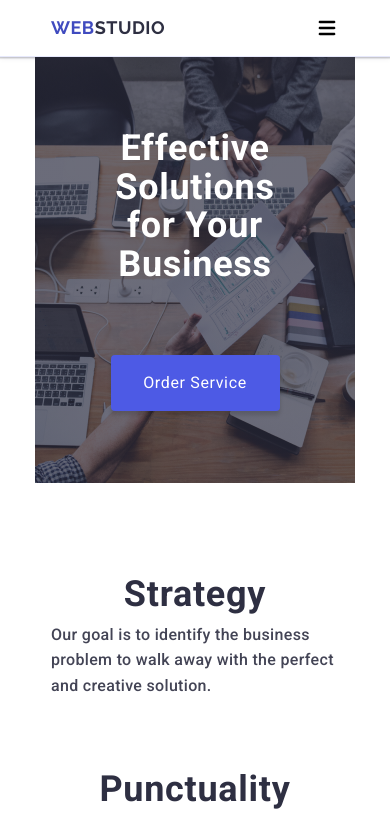
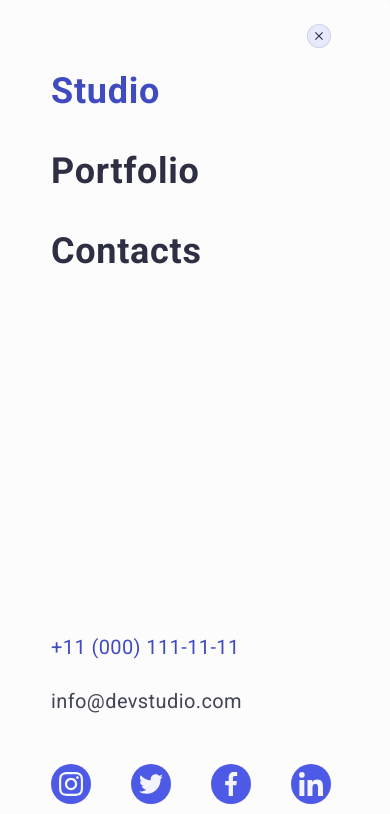
Before and after one commit to MykytaKononov/goit-markup-hw-06, a plain HTML site: page index.html in a window 390 px wide. Shown: the top 814 px of the page. Drawn offline with nearby package versions, Linux system fonts and the light colour scheme.

Commit message:
3/3fulldone

```diff
--- a/css/styles.css
+++ b/css/styles.css
@@ -379,7 +379,7 @@ button {
 }
 .footer-logo {
   display: inline-block;
-  margin: 16px 0;
+  margin-bottom: 16px;
 }
 .tagline {
   color: #f4f4fd;
@@ -405,8 +405,8 @@ button {
 }
 .footer-social-links-container {
   display: flex;
+  gap: 16px;
   justify-content: center;
-  gap: 16px;
 }
 .footer-social-links-container-li {
   width: 40px;
@@ -722,10 +722,9 @@ button {
 }
 
 .modal-mobile-menu {
-  position: absolute;
-  top: 50%;
-  left: 50%;
-  transform: translate(-50%, -50%);
+  position: fixed;
+  top: 0;
+  left: 0;
   background: #fcfcfc;
   height: 100%;
   width: 100%;
@@ -733,14 +732,24 @@ button {
   box-shadow: 0px 1px 1px rgba(0, 0, 0, 0.14), 0px 1px 3px rgba(0, 0, 0, 0.12),
     0px 2px 1px rgba(0, 0, 0, 0.2);
   border-radius: 4px;
-  transition: transform 250ms cubic-bezier(0.4, 0, 0.2, 1);
-  padding: 72px 24px 0 24px;
+  transition: opacity 250ms cubic-bezier(0.4, 0, 0.2, 1),
+    visibility 250ms cubic-bezier(0.4, 0, 0.2, 1);
+}
+.mobile-menu-container {
+  position: relative;
+  padding-top: 72px;
+  padding-bottom: 40px;
+  display: flex;
+  flex-direction: column;
+  height: 100%;
+}
+.modal-menu-buttons {
+  margin-bottom: auto;
 }
 .modal-menu-buttons-ul {
   display: flex;
   flex-direction: column;
   gap: 40px;
-  margin-bottom: 168px;
 }
 .modal-menu-buttons-p {
   font-size: 36px;
@@ -762,23 +771,25 @@ button {
   margin-bottom: 48px;
 }
 .modal-menu-social-links-container {
-  margin-bottom: 40px;
   gap: 40px;
+  justify-content: start;
+}
+.modal-social-links {
+  margin-bottom: 0;
 }
 .modal-mobile-order {
-  position: absolute;
+  position: fixed;
   top: 50%;
   left: 50%;
   transform: translate(-50%, -50%);
   background: #fcfcfc;
-  min-height: 623px;
   width: 288px;
   overflow-y: hidden;
   box-shadow: 0px 1px 1px rgba(0, 0, 0, 0.14), 0px 1px 3px rgba(0, 0, 0, 0.12),
     0px 2px 1px rgba(0, 0, 0, 0.2);
   border-radius: 4px;
   transition: transform 250ms cubic-bezier(0.4, 0, 0.2, 1);
-  padding: 72px 24px 0 24px;
+  padding: 72px 24px 24px 24px;
 }
 .modal-mobile-order-main-p {
   text-align: center;
@@ -823,6 +834,9 @@ button {
   pointer-events: none;
   opacity: 0;
 }
+.blue {
+  color: #404bbf;
+}
 
 @media screen and (min-width: 320px) and (max-width: 767px) {
   .image-tablet {
@@ -866,6 +880,13 @@ button {
     clip-path: inset(100%);
     clip: rect(0 0 0 0);
     overflow: hidden;
+  }
+  .container-footer {
+    display: flex;
+    flex-direction: column;
+  }
+  .footer-logo {
+    align-self: center;
   }
 }
 
@@ -979,6 +1000,12 @@ button {
   }
   .footer-social-links-container {
     margin: 0px;
+  }
+  .footer-email-input {
+    width: 264px;
+  }
+  .footer-social-links {
+    margin-bottom: 0;
   }
   .footer-subscribe {
     text-align: start;
--- a/index.html
+++ b/index.html
@@ -350,7 +350,6 @@
             <li class="container-portfolio-li">
               <div class="relative-overlay">
                 <picture>
-
                   <source
                     media="(min-width: 1158px)"
                     srcset="
@@ -393,7 +392,6 @@
             <li class="container-portfolio-li">
               <div class="relative-overlay">
                 <picture>
-
                   <source
                     media="(min-width: 1158px)"
                     srcset="
@@ -436,7 +434,6 @@
             <li class="container-portfolio-li">
               <div class="relative-overlay">
                 <picture>
-
                   <source
                     media="(min-width: 1158px)"
                     srcset="
@@ -479,7 +476,6 @@
             <li class="container-portfolio-li">
               <div class="relative-overlay">
                 <picture>
-
                   <source
                     media="(min-width: 1158px)"
                     srcset="
@@ -522,7 +518,6 @@
             <li class="container-portfolio-li">
               <div class="relative-overlay">
                 <picture>
-
                   <source
                     media="(min-width: 1158px)"
                     srcset="
@@ -565,7 +560,6 @@
             <li class="container-portfolio-li">
               <div class="relative-overlay">
                 <picture>
-
                   <source
                     media="(min-width: 1158px)"
                     srcset="
@@ -692,36 +686,37 @@
       </div>
     </footer>
 
-    <div class="modal-mobile-menu is-closed">
+    <div class="modal-mobile-menu is-open">
+      <div class="container mobile-menu-container">
         <button class="modal-button" type="button">
           <svg width="8" height="8" class="modal-svg-exit">
             <use href="./images/icons.svg#cross"></use>
           </svg>
         </button>
-      <div class="modal-menu-buttons">
+        <nav class="modal-menu-buttons">
           <ul class="modal-menu-buttons-ul">
             <li class="modal-menu-buttons-li">
-            <p class="modal-menu-buttons-p">Studio</p>
+              <a href="/" class="modal-menu-buttons-p blue">Studio</a>
             </li>
             <li class="modal-menu-buttons-li">
-            <p class="modal-menu-buttons-p">Portfolio</p>
+              <a href="/" class="modal-menu-buttons-p">Portfolio</a>
             </li>
             <li class="modal-menu-buttons-li">
-            <p class="modal-menu-buttons-p">Contacts</p>
+              <a href="/" class="modal-menu-buttons-p">Contacts</a>
             </li>
           </ul>
-      </div>
+        </nav>
         <address>
           <ul class="address-list modal-menu-address">
             <li>
-            <a class="address-link">+11 (000) 111-11-11</a>
+              <a href="/" class="address-link blue">+11 (000) 111-11-11</a>
             </li>
             <li>
-            <a class="address-link">info@devstudio.com</a>
+              <a href="/" class="address-link">info@devstudio.com</a>
             </li>
           </ul>
         </address>
-      <div class="footer-social-links">
+        <div class="footer-social-links modal-social-links">
           <ul
             class="footer-social-links-container modal-menu-social-links-container"
           >
@@ -771,6 +766,7 @@
               </a>
             </li>
           </ul>
+        </div>
       </div>
     </div>
 
```
Also changed, not shown: images/screen-illustrations-tablet@2x.jpg (renamed from images/screen-illustrations-tabet@2x.jpg). Lines whose indentation alone changed are shown as unchanged.
